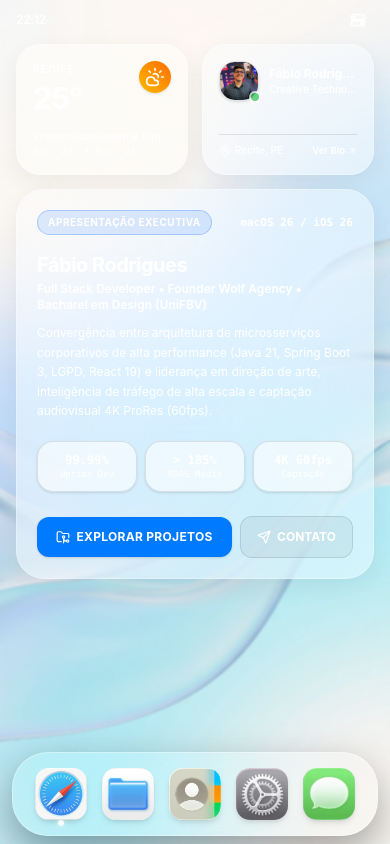
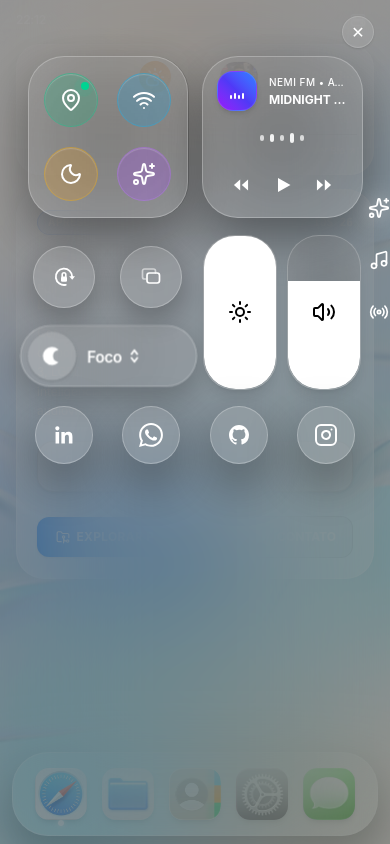
Before and after one commit to fabiorodrigues-tech-dev/portfolio-liquid-glass-experience, a React (Vite) app: page / in a window 390 px wide. Built offline with nearby package versions, Linux system fonts and the light colour scheme; a web font is replaced by a local one.

Commit message:
fix(mobile): correcao definitiva do controle de brilho e fluidez dos sliders sem lag

```diff
--- a/src/components/mobile/ControlCenterMobile.tsx
+++ b/src/components/mobile/ControlCenterMobile.tsx
@@ -1,11 +1,9 @@
-import React, { useState, useEffect, useRef } from 'react'
+import React, { useState, useEffect } from 'react'
 import {
   Sun,
   Moon,
-  Volume,
   Volume1,
   Volume2,
-  VolumeX,
   MapPin,
   Music,
   Radio,
@@ -114,6 +112,8 @@
   onSkipTrack: () => void
   onPrevTrack?: () => void
   onNextTrack?: () => void
+  brightness?: number
+  onChangeBrightness?: (val: number) => void
 }
 
 type ActiveTab = 'main' | 'media' | 'connections'
@@ -134,18 +134,32 @@
   onSkipTrack,
   onPrevTrack,
   onNextTrack,
+  brightness: propBrightness,
+  onChangeBrightness,
 }) => {
   // Active tab state for iOS pagination ('main' | 'media' | 'connections')
   const [activeTab, setActiveTab] = useState<ActiveTab>('main')
 
-  // Screen Brightness (20% - 100%)
-  const [brightness, setBrightness] = useState<number>(() => {
+  // Screen Brightness (0% - 100%)
+  const [internalBrightness, setInternalBrightness] = useState<number>(() => {
     if (typeof window !== 'undefined') {
       const saved = localStorage.getItem('macos_brightness')
-      return saved ? Math.max(20, Math.min(100, Number(saved))) : 100
+      return saved ? Math.max(0, Math.min(100, Number(saved))) : 100
     }
     return 100
   })
+
+  const brightness = propBrightness !== undefined ? propBrightness : internalBrightness
+  const setBrightness = (val: number) => {
+    if (onChangeBrightness) {
+      onChangeBrightness(val)
+    } else {
+      setInternalBrightness(val)
+    }
+    if (typeof window !== 'undefined') {
+      localStorage.setItem('macos_brightness', String(val))
+    }
+  }
 
   // Orientation lock state
   const [isOrientationLocked, setIsOrientationLocked] = useState(false)
@@ -203,13 +217,13 @@
     onToggleTheme()
   }
 
-  const isDraggingBrightnessRef = useRef(false)
-  const isDraggingVolumeRef = useRef(false)
-
-  // Sync brightness to HTML root element
+  // Ensure no filter is on documentElement or body (Hardware accelerated curtain is used instead)
   useEffect(() => {
-    document.documentElement.style.filter = `brightness(${brightness}%)`
-  }, [brightness])
+    if (typeof document !== 'undefined') {
+      document.documentElement.style.filter = ''
+      document.body.style.filter = ''
+    }
+  }, [])
 
   // Close on Escape key press
   useEffect(() => {
@@ -226,25 +240,32 @@
     }
   }, [isOpen, onClose])
 
-  if (!isOpen) return null
-
-  // Pointer drag handler for vertical brightness slider
-  const handleBrightnessPointer = (e: React.PointerEvent<HTMLDivElement>) => {
+  // Lógica de toque vertical sem lag para Brilho e Volume (Latência Zero)
+  const handleTouchSlider = (
+    e: React.TouchEvent<HTMLDivElement>,
+    setter: (val: number) => void
+  ) => {
     const rect = e.currentTarget.getBoundingClientRect()
-    const y = e.clientY - rect.top
-    const pct = Math.round(100 - (y / rect.height) * 100)
-    const clamped = Math.max(20, Math.min(100, pct))
-    setBrightness(clamped)
-    localStorage.setItem('macos_brightness', String(clamped))
+    const touch = e.touches[0]
+    if (!touch) return
+    const percentage = Math.max(
+      0,
+      Math.min(100, Math.round(((rect.bottom - touch.clientY) / rect.height) * 100))
+    )
+    setter(percentage)
   }
 
-  // Pointer drag handler for vertical volume slider
-  const handleVolumePointer = (e: React.PointerEvent<HTMLDivElement>) => {
+  // Suporte a mouse para desktop / emulador
+  const handleMouseSlider = (
+    e: React.MouseEvent<HTMLDivElement>,
+    setter: (val: number) => void
+  ) => {
     const rect = e.currentTarget.getBoundingClientRect()
-    const y = e.clientY - rect.top
-    const pct = Math.round(100 - (y / rect.height) * 100)
-    const clamped = Math.max(0, Math.min(100, pct))
-    setVolume(clamped)
+    const percentage = Math.max(
+      0,
+      Math.min(100, Math.round(((rect.bottom - e.clientY) / rect.height) * 100))
+    )
+    setter(percentage)
   }
 
   return (
@@ -256,7 +277,7 @@
           onClose()
         }
       }}
-      className="fixed inset-0 z-50 bg-black/60 backdrop-blur-3xl pt-12 px-4 pb-8 flex flex-col justify-start items-center overflow-y-auto select-none overflow-x-hidden [scrollbar-width:none] [&::-webkit-scrollbar]:hidden animate-in fade-in duration-200"
+      className="fixed inset-0 z-50 bg-black/40 backdrop-blur-3xl pt-12 px-4 pb-8 flex flex-col justify-start items-center overflow-y-auto select-none overflow-x-hidden [scrollbar-width:none] [&::-webkit-scrollbar]:hidden animate-in fade-in duration-200"
     >
       {/* 1. Botão de Fechar no Canto Superior Direito com bom respiro */}
       <button
@@ -606,116 +627,50 @@
                 </button>
               </div>
 
-              {/* Lado Direito: Sliders Verticais Mais Robustos (w-[76px] h-[160px] rounded-[34px]) */}
+              {/* Lado Direito: Sliders Verticais (Brilho e Volume com Latência Zero) */}
               <div className="flex items-center justify-center gap-2.5 min-[400px]:gap-3 h-[160px] w-full mx-auto">
-                {/* Slider de Brilho: Ícone Sun fino (strokeWidth=1.5) acompanhando o nível de preenchimento */}
+                {/* Slider de Brilho */}
                 <div
-                  onPointerDownCapture={(e) => {
-                    try {
-                      e.currentTarget.setPointerCapture(e.pointerId)
-                    } catch {}
-                    isDraggingBrightnessRef.current = true
-                    handleBrightnessPointer(e)
+                  onTouchMove={(e) => handleTouchSlider(e, setBrightness)}
+                  onTouchStart={(e) => handleTouchSlider(e, setBrightness)}
+                  onMouseDown={(e) => handleMouseSlider(e, setBrightness)}
+                  onMouseMove={(e) => {
+                    if (e.buttons === 1) handleMouseSlider(e, setBrightness)
                   }}
-                  onPointerMoveCapture={(e) => {
-                    if (isDraggingBrightnessRef.current) {
-                      handleBrightnessPointer(e)
-                    }
-                  }}
-                  onPointerUpCapture={(e) => {
-                    try {
-                      e.currentTarget.releasePointerCapture(e.pointerId)
-                    } catch {}
-                    isDraggingBrightnessRef.current = false
-                  }}
-                  onPointerCancelCapture={() => {
-                    isDraggingBrightnessRef.current = false
-                  }}
-                  className="relative w-[76px] h-[160px] rounded-[34px] bg-white/[0.14] dark:bg-white/[0.09] backdrop-blur-3xl border border-white/25 dark:border-white/10 overflow-hidden flex flex-col justify-end shadow-xl select-none cursor-pointer"
+                  className="relative w-[74px] h-[155px] rounded-[32px] bg-white/[0.14] backdrop-blur-2xl border border-white/20 overflow-hidden flex flex-col justify-end select-none shadow-lg cursor-pointer touch-none"
                   title="Brilho da Tela"
                 >
-                  {/* Preenchimento inferior */}
+                  {/* Preenchimento com latência 0ms durante o toque (sem transition-all engasgando o dedo) */}
                   <div
-                    className="w-full bg-white dark:bg-white/95 transition-all duration-75 rounded-b-[34px]"
+                    className="w-full bg-white rounded-b-[32px] pointer-events-none"
                     style={{ height: `${brightness}%` }}
                   />
-                  {/* Ícone Sun mais fino (strokeWidth=1.5) acompanhando dinamicamente o nível de preenchimento */}
-                  <div
-                    style={{
-                      bottom: `clamp(14px, calc(${brightness}% - 12px), calc(100% - 36px))`,
-                    }}
-                    className="absolute inset-x-0 flex items-center justify-center pointer-events-none mix-blend-difference text-white transition-all duration-75"
-                  >
-                    <Sun className="w-5 h-5 stroke-[1.5]" />
+                  {/* Ícone centralizado em contraste */}
+                  <div className="absolute inset-0 flex flex-col items-center justify-center pointer-events-none mix-blend-difference text-white">
+                    <Sun className="w-6 h-6" />
                   </div>
-                  <input
-                    type="range"
-                    min="20"
-                    max="100"
-                    value={brightness}
-                    onChange={(e) => {
-                      const val = Number(e.target.value)
-                      setBrightness(val)
-                      localStorage.setItem('macos_brightness', String(val))
-                    }}
-                    aria-label="Brilho da Tela"
-                    className="absolute inset-0 w-full h-full opacity-0 cursor-pointer touch-none"
-                  />
                 </div>
 
-                {/* Slider de Volume: Ícone Speaker Fill sólido (sem ondas) acompanhando o nível de preenchimento */}
+                {/* Slider de Volume */}
                 <div
-                  onPointerDownCapture={(e) => {
-                    try {
-                      e.currentTarget.setPointerCapture(e.pointerId)
-                    } catch {}
-                    isDraggingVolumeRef.current = true
-                    handleVolumePointer(e)
+                  onTouchMove={(e) => handleTouchSlider(e, setVolume)}
+                  onTouchStart={(e) => handleTouchSlider(e, setVolume)}
+                  onMouseDown={(e) => handleMouseSlider(e, setVolume)}
+                  onMouseMove={(e) => {
+                    if (e.buttons === 1) handleMouseSlider(e, setVolume)
                   }}
-                  onPointerMoveCapture={(e) => {
-                    if (isDraggingVolumeRef.current) {
-                      handleVolumePointer(e)
-                    }
-                  }}
-                  onPointerUpCapture={(e) => {
-                    try {
-                      e.currentTarget.releasePointerCapture(e.pointerId)
-                    } catch {}
-                    isDraggingVolumeRef.current = false
-                  }}
-                  onPointerCancelCapture={() => {
-                    isDraggingVolumeRef.current = false
-                  }}
-                  className="relative w-[76px] h-[160px] rounded-[34px] bg-white/[0.14] dark:bg-white/[0.09] backdrop-blur-3xl border border-white/25 dark:border-white/10 overflow-hidden flex flex-col justify-end shadow-xl select-none cursor-pointer"
+                  className="relative w-[74px] h-[155px] rounded-[32px] bg-white/[0.14] backdrop-blur-2xl border border-white/20 overflow-hidden flex flex-col justify-end select-none shadow-lg cursor-pointer touch-none"
                   title="Volume do Som"
                 >
-                  {/* Preenchimento inferior */}
+                  {/* Preenchimento com latência 0ms durante o toque (sem transition-all engasgando o dedo) */}
                   <div
-                    className="w-full bg-white dark:bg-white/95 transition-all duration-75 rounded-b-[34px]"
+                    className="w-full bg-white rounded-b-[32px] pointer-events-none"
                     style={{ height: `${volume}%` }}
                   />
-                  {/* Ícone estilo Speaker Fill minimalista (fill="currentColor") acompanhando dinamicamente o nível */}
-                  <div
-                    style={{
-                      bottom: `clamp(14px, calc(${volume}% - 12px), calc(100% - 36px))`,
-                    }}
-                    className="absolute inset-x-0 flex items-center justify-center pointer-events-none mix-blend-difference text-white transition-all duration-75"
-                  >
-                    {volume === 0 ? (
-                      <VolumeX className="w-5 h-5 stroke-[1.5]" fill="currentColor" />
-                    ) : (
-                      <Volume className="w-5 h-5 stroke-[1.5]" fill="currentColor" />
-                    )}
+                  {/* Ícone centralizado em contraste */}
+                  <div className="absolute inset-0 flex flex-col items-center justify-center pointer-events-none mix-blend-difference text-white">
+                    <Volume2 className="w-6 h-6" />
                   </div>
-                  <input
-                    type="range"
-                    min="0"
-                    max="100"
-                    value={volume}
-                    onChange={(e) => setVolume(Number(e.target.value))}
-                    aria-label="Volume do Som"
-                    className="absolute inset-0 w-full h-full opacity-0 cursor-pointer touch-none"
-                  />
                 </div>
               </div>
             </div>
--- a/src/components/mobile/IOSMobileExperience.tsx
+++ b/src/components/mobile/IOSMobileExperience.tsx
@@ -67,6 +67,23 @@
   // Real-time iPhone clock & date
   const [currentTime, setCurrentTime] = useState<string>('19:30')
   const [currentDateFormatted, setCurrentDateFormatted] = useState<string>('')
+
+  // Screen Brightness (0% - 100%)
+  const [brightness, setBrightness] = useState<number>(() => {
+    if (typeof window !== 'undefined') {
+      const saved = localStorage.getItem('macos_brightness')
+      return saved ? Math.max(0, Math.min(100, Number(saved))) : 100
+    }
+    return 100
+  })
+
+  // Ensure root elements have no inline filter (prevents backdrop blur flattening bug)
+  useEffect(() => {
+    if (typeof document !== 'undefined') {
+      document.documentElement.style.filter = ''
+      document.body.style.filter = ''
+    }
+  }, [])
 
   // Contact form states
   const [emailCopied, setEmailCopied] = useState(false)
@@ -1165,6 +1182,14 @@
         isFocusMode={isFocusMode}
       />
 
+      {/* Cortina Global de Brilho Físico (Z-30: fica atrás da Central de Controle que é Z-50) */}
+      <div
+        className="fixed inset-0 bg-black pointer-events-none z-30 transition-opacity duration-75 ease-out"
+        style={{
+          opacity: (100 - brightness) * 0.007 // 100% brilho = 0 opacidade; 30% brilho = 0.49 opacidade
+        }}
+      />
+
       {/* ========================================================================= */}
       {/* 5. CENTRAL DE CONTROLE NATIVA iOS (COMPONENTE EXCLUSIVO ControlCenterMobile) */}
       {/* ========================================================================= */}
@@ -1185,6 +1210,8 @@
         onChangeVolume={onChangeVolume}
         onSkipTrack={onSkipTrack}
         onPrevTrack={onPrevTrack}
+        brightness={brightness}
+        onChangeBrightness={setBrightness}
       />
     </div>
   )
```
